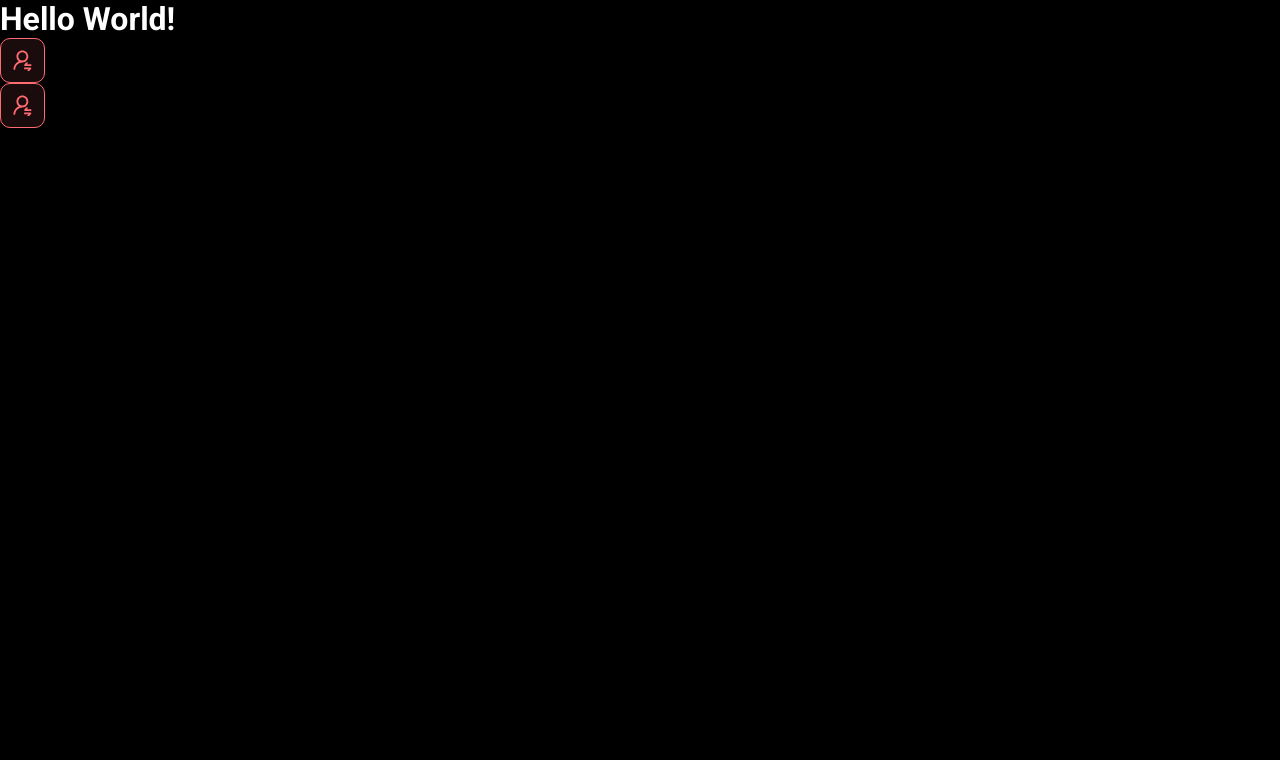
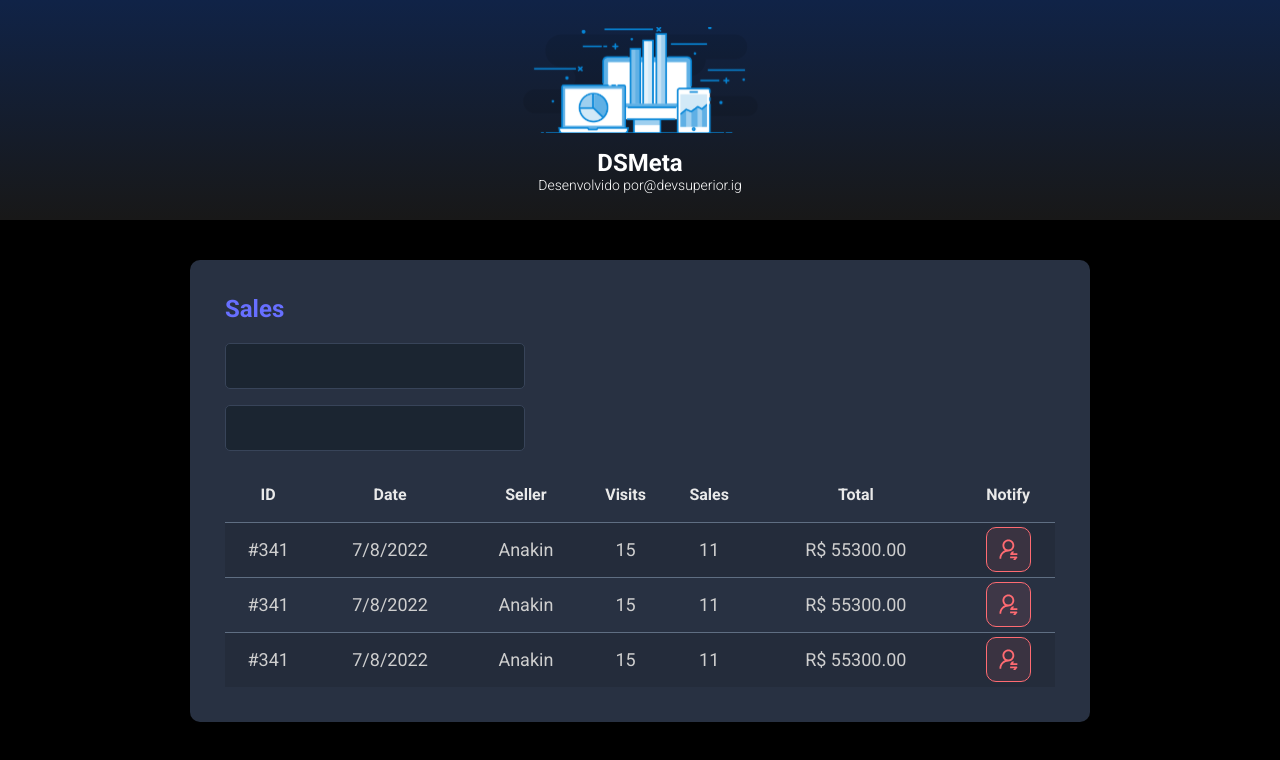
Before and after one commit to gil-son/dsmesta, a React (Vite) app in the folder frontend/: page / in a window 1280 px wide. Shown: the top 760 px of the page. Built offline with nearby package versions, Linux system fonts and the light colour scheme.

Commit message:
Other components

```diff
--- a/frontend/src/App.tsx
+++ b/frontend/src/App.tsx
@@ -1,12 +1,19 @@
+import Header from "./components/Header"
 import NotificationButton from "./components/NotificationButton"
+import SalesCard from "./components/SalesCard"
 
 
 function App() {
-  return(
+  return (
     <>
-      <h1>Hello World!</h1>
-      <NotificationButton/>
-      <NotificationButton/>
+      <Header />
+      <main>
+        <section id="sales">
+          <div className="dsmeta-container">
+            <SalesCard/>
+          </div>
+        </section>
+      </main>
     </>
   )
 }
--- /dev/null
+++ b/frontend/src/components/Header/index.tsx
@@ -0,0 +1,20 @@
+import logo from './../../assets/img/logo.svg'
+import './styles.css'
+
+function Header() {
+    return (
+        <header>
+            <div className="dsmeta-logo-container">
+                <img src={logo} alt="DSMeta" />
+                <h1>DSMeta</h1>
+                <p>
+                    Desenvolvido por
+                    <a href="https://www.instagram.com/devsuperior.ig">@devsuperior.ig</a>
+                </p>
+            </div>
+        </header>
+    )
+}
+
+
+export default Header;
--- /dev/null
+++ b/frontend/src/components/Header/styles.css
@@ -0,0 +1,27 @@
+header {
+    background: linear-gradient(180deg, #102347 0%, #181818 100%);
+    height: 220px;
+    display: flex;
+    align-items: center;
+    justify-content: center;
+  }
+
+  .dsmeta-logo-container {
+    display: flex;
+    flex-direction: column;
+    align-items: center;
+  }
+
+  .dsmeta-logo-container img {
+    width: 235px;
+  }
+
+  .dsmeta-logo-container h1 {
+    margin-top: 15px;
+    font-size: 24px;
+  }
+
+  .dsmeta-logo-container p {
+    font-size: 14px;
+    font-weight: 300;
+  }
--- a/frontend/src/components/NotificationButton/index.tsx
+++ b/frontend/src/components/NotificationButton/index.tsx
@@ -1,5 +1,5 @@
 import icon from "./../../assets/img/notification-icon.svg"
-import './style.css'
+import './styles.css'
 function NotificationButton() {
     return (
         <div className="dsmeta-red-btn">
--- /dev/null
+++ b/frontend/src/components/SalesCard/index.tsx
@@ -0,0 +1,80 @@
+
+import NotificationButton from '../NotificationButton';
+import './styles.css'
+
+function SalesCard() {
+    return (
+        <div className="dsmeta-card">
+            <h2 className="dsmeta-sales-title">Sales</h2>
+            <div>
+                <div className="dsmeta-form-control-container">
+                    <input className="dsmeta-form-control" type="text" />
+                </div>
+                <div className="dsmeta-form-control-container">
+                    <input className="dsmeta-form-control" type="text" />
+                </div>
+            </div>
+
+            <div>
+                <table className="dsmeta-sales-table">
+                    <thead>
+                        <tr>
+                            <th className="show992">ID</th>
+                            <th className="show576">Date</th>
+                            <th>Seller</th>
+                            <th className="show992">Visits</th>
+                            <th className="show992">Sales</th>
+                            <th>Total</th>
+                            <th>Notify</th>
+                        </tr>
+                    </thead>
+                    <tbody>
+                        <tr>
+                            <td className="show992">#341</td>
+                            <td className="show576">7/8/2022</td>
+                            <td>Anakin</td>
+                            <td className="show992">15</td>
+                            <td className="show992">11</td>
+                            <td>R$ 55300.00</td>
+                            <td>
+                                <div className="dsmeta-red-btn-container">
+                                    <NotificationButton />
+                                </div>
+                            </td>
+                        </tr>
+                        <tr>
+                            <td className="show992">#341</td>
+                            <td className="show576">7/8/2022</td>
+                            <td>Anakin</td>
+                            <td className="show992">15</td>
+                            <td className="show992">11</td>
+                            <td>R$ 55300.00</td>
+                            <td>
+                                <div className="dsmeta-red-btn-container">
+                                    <NotificationButton />
+                                </div>
+                            </td>
+                        </tr>
+                        <tr>
+                            <td className="show992">#341</td>
+                            <td className="show576">7/8/2022</td>
+                            <td>Anakin</td>
+                            <td className="show992">15</td>
+                            <td className="show992">11</td>
+                            <td>R$ 55300.00</td>
+                            <td>
+                                <div className="dsmeta-red-btn-container">
+                                    <NotificationButton />
+                                </div>
+                            </td>
+                        </tr>
+                    </tbody>
+
+                </table>
+            </div>
+
+        </div>
+    )
+}
+
+export default SalesCard;
--- /dev/null
+++ b/frontend/src/components/SalesCard/styles.css
@@ -0,0 +1,97 @@
+.dsmeta-card {
+    background-color: #283142;
+    border-radius: 10px;
+    padding: 30px 10px;
+  }
+
+  .dsmeta-sales-title {
+    color: #676fff;
+    font-size: 24px;
+    margin-bottom: 20px;
+  }
+
+  .dsmeta-form-control-container {
+    margin-bottom: 16px;
+    max-width: 300px;
+  }
+
+  .dsmeta-form-control {
+    width: 100%;
+    height: 46px;
+    background-color: #1b2531;
+    border: 1px solid #384459;
+    border-radius: 5px;
+    color: #9aaabe;
+    padding: 0 20px;
+    font-size: 18px;
+  }
+
+  .dsmeta-sales-table {
+    width: 100%;
+    border-spacing: 0;
+    border-collapse: collapse;
+  }
+
+  .dsmeta-sales-table thead {
+    height: 55px;
+    font-size: 16px;
+    color: #e9e9e9;
+    font-weight: 700;
+  }
+
+  .dsmeta-sales-table tbody {
+    font-size: 14px;
+    font-weight: 400;
+    color: #cfcfcf;
+    text-align: center;
+  }
+
+  .dsmeta-sales-table tbody tr {
+    height: 74px;
+    border-top: 1px solid #5f6e82;
+  }
+
+  .dsmeta-sales-table tbody tr:hover > td {
+    background-color: #384459;
+  }
+
+  .dsmeta-sales-table tbody tr:nth-child(odd) {
+    background-color: #242c3b;
+  }
+
+  .dsmeta-red-btn-container {
+      display: flex;
+      justify-content: center;
+  }
+
+  .show576 {
+      display: none;
+  }
+
+  .show992 {
+      display: none;
+  }
+
+  @media (min-width: 576px) {
+      .show576 {
+          display: table-cell;
+      }
+
+      .dsmeta-card {
+          padding: 35px;
+      }
+
+      .dsmeta-sales-table tbody tr {
+          height: 55px;
+      }
+
+      .dsmeta-sales-table tbody {
+          font-size: 18px;
+      }
+  }
+
+  @media (min-width: 992px) {
+      .show992 {
+          display: table-cell;
+      }
+  }
--- a/frontend/src/index.css
+++ b/frontend/src/index.css
@@ -19,3 +19,13 @@
   color: unset;
   text-decoration: none;
 }
+
+.dsmeta-container {
+  width: 100%;
+  max-width: 900px;
+  margin: 0 auto;
+}
+
+#sales {
+  padding: 40px 10px;
+}
```
Also changed, not shown: frontend/src/assets/img/logo.svg (added), frontend/src/components/NotificationButton/styles.css (renamed from frontend/src/components/NotificationButton/style.css), 1 other file (tests, documents, lock files or other folders).
